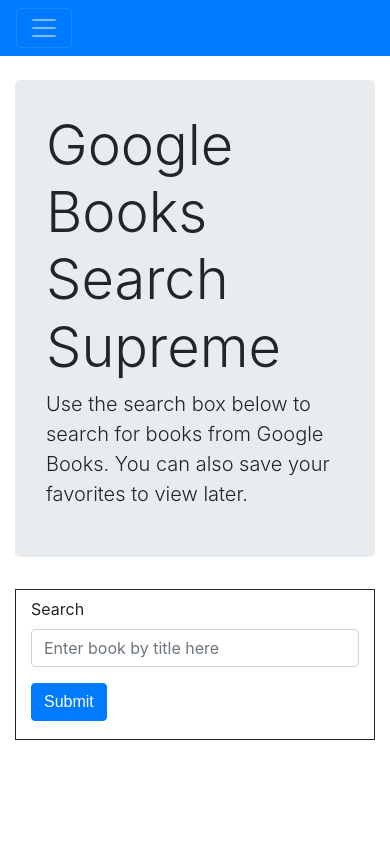
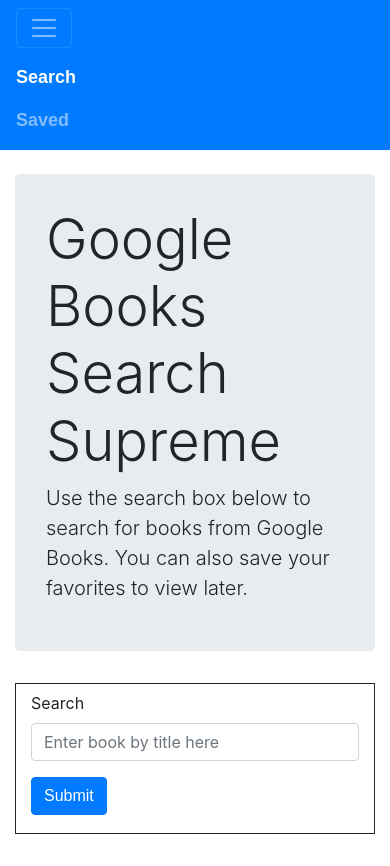
Before and after one commit to pkeane2018/Google-Books-Search-Supreme, a React (Create React App) app in the folder client/: page / in a window 390 px wide. Both pictures are taken after a click on the button "Toggle navigation". Before the commit the page ends 844 px from the top, so only its background shows below. Built offline with nearby package versions, Linux system fonts and the light colour scheme; the HTML template or start-up script is replaced by a standard one; a web font is replaced by a local one.

Commit message:
fixed bug with navbar

```diff
--- a/client/public/index.html
+++ b/client/public/index.html
@@ -6,9 +6,9 @@
     <meta name="theme-color" content="#000000">
     <link rel="manifest" href="%PUBLIC_URL%/manifest.json">
     <link rel="shortcut icon" href="%PUBLIC_URL%/favicon.ico">
+    <script src="https://code.jquery.com/jquery-3.3.1.js" integrity="sha256-2Kok7MbOyxpgUVvAk/HJ2jigOSYS2auK4Pfzbm7uH60=" crossorigin="anonymous"></script>
     <link rel="stylesheet" href="https://cdnjs.cloudflare.com/ajax/libs/bootswatch/4.0.0/journal/bootstrap.min.css"/>
     <link rel="stylesheet" href="https://maxcdn.bootstrapcdn.com/bootstrap/4.0.0/css/bootstrap.min.css" integrity="sha384-Gn5384xqQ1aoWXA+058RXPxPg6fy4IWvTNh0E263XmFcJlSAwiGgFAW/dAiS6JXm" crossorigin="anonymous">
-    <script src="https://code.jquery.com/jquery-3.3.1.js" integrity="sha256-2Kok7MbOyxpgUVvAk/HJ2jigOSYS2auK4Pfzbm7uH60=" crossorigin="anonymous"></script>
     <title>Google Books Search Supreme</title>
   </head>
   <body>
--- a/client/src/components/Navbar/index.js
+++ b/client/src/components/Navbar/index.js
@@ -1,15 +1,16 @@
 import React from "react";
 import style from "./style.css";
+import "bootstrap/js/src/collapse.js";
 
 function Navbar() {
 
     return(
         <nav className="navbar navbar-expand-lg navbar-dark bg-primary main-nav" style={style}>
-        <button className="navbar-toggler" type="button" data-toggle="collapse" data-target="#navbarNav" aria-controls="navbarNav" aria-expanded="false" aria-label="Toggle navigation">
+        <button className="navbar-toggler" type="button" data-toggle="collapse" data-target="#navbarNavGBS" aria-controls="navbarNavGBS" aria-expanded="false" aria-label="Toggle navigation">
           <span className="navbar-toggler-icon"></span>
         </button>
-        <div className="collapse navbar-collapse" id="navbarNav">
-          <ul className="navbar-nav">
+        <div className="collapse navbar-collapse" id="navbarNavGBS">
+          <ul className="navbar-nav mr-auto mt-2 mt-lg-0">
             <li className="nav-item active">
               <a className="nav-link" href="/">Search<span className="sr-only">(current)</span></a>
             </li>
```
